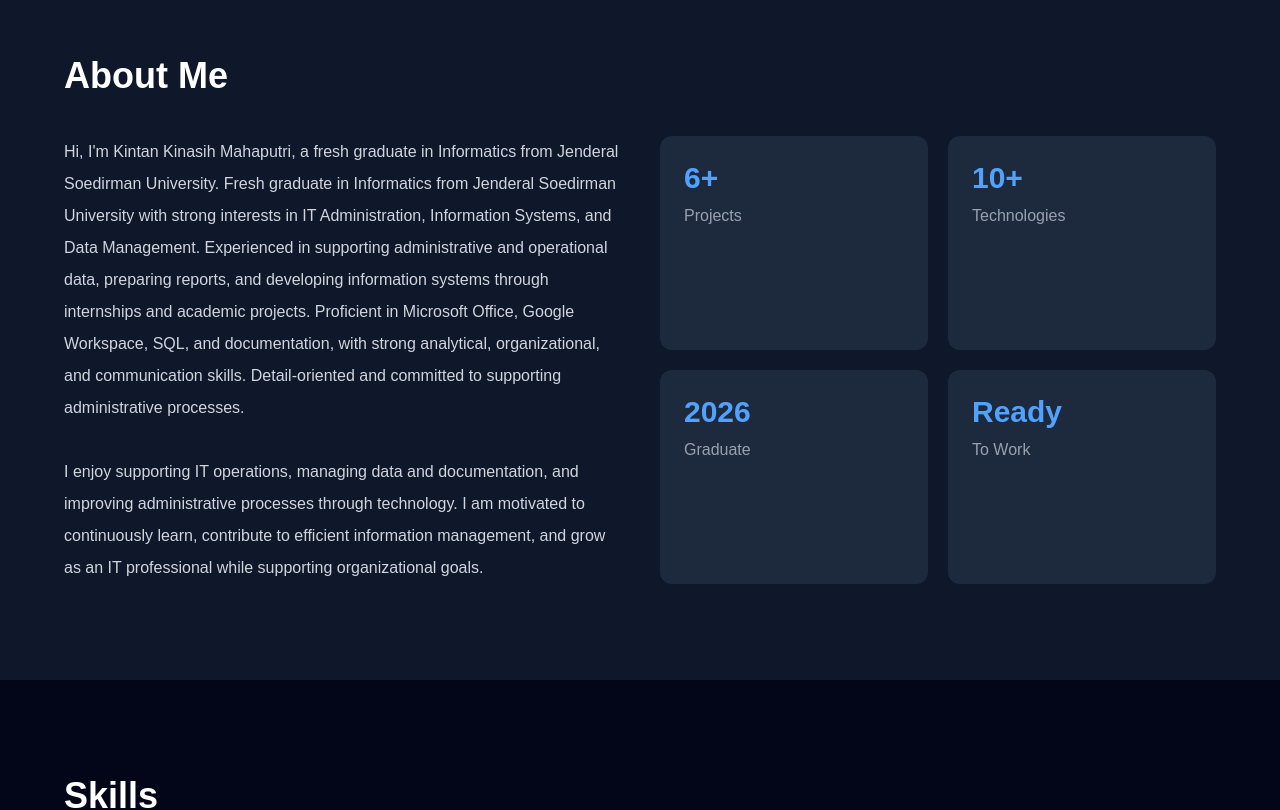
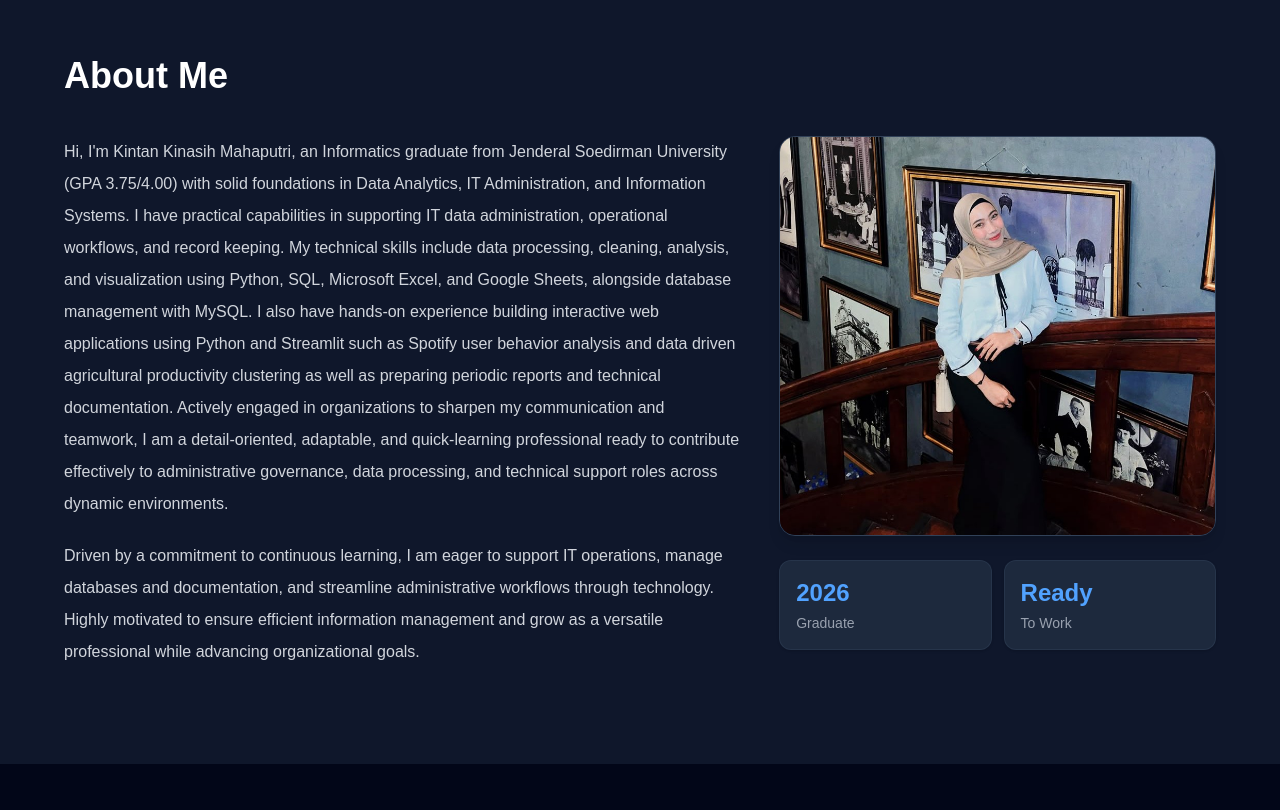
Before and after one commit to kintankmp1/portofolio-kintan, a Next.js app: page / in a window 1280 px wide. Shown: the part 840-1650 px from the top of the page. Built offline with nearby package versions, Linux system fonts and the light colour scheme.

Commit message:
Update portfolio content

```diff
--- a/app/components/About.tsx
+++ b/app/components/About.tsx
@@ -1,72 +1,54 @@
 export default function About() {
   return (
-    <section
-      id="about"
-      className="bg-slate-900 py-24 px-6 text-white"
-    >
+    <section id="about" className="bg-slate-900 py-24 px-6 text-white">
       <div className="max-w-6xl mx-auto">
 
         <h2 className="text-4xl font-bold mb-10">
           About Me
         </h2>
 
-        <div className="grid md:grid-cols-2 gap-10">
+        {/* Menggunakan grid-cols-5 untuk membuat rasio kolom Kiri (60%) dan Kanan (40%) */}
+        <div className="grid md:grid-cols-5 gap-10 items-start">
 
-          <div>
+          {/* KOLOM KIRI: Teks Deskripsi (Mengambil porsi 3 dari 5 kolom) */}
+          <div className="md:col-span-3 space-y-5">
             <p className="text-gray-300 leading-8">
-              Hi, I'm Kintan Kinasih Mahaputri, a fresh graduate in Informatics from Jenderal Soedirman University.
-              Fresh graduate in Informatics from Jenderal Soedirman University with strong interests in IT Administration, Information Systems, and Data Management.
-              Experienced in supporting administrative and operational data, preparing reports, and developing information systems through internships and academic projects.
-              Proficient in Microsoft Office, Google Workspace, SQL, and documentation, with strong analytical, organizational, and communication skills.
-              Detail-oriented and committed to supporting administrative processes.
-
-              <br /><br />
-              I enjoy supporting IT operations, managing data and documentation, and improving administrative processes through technology. I am motivated to continuously learn, contribute to efficient information management, and grow as an IT professional while supporting organizational goals.
+              Hi, I'm Kintan Kinasih Mahaputri, an Informatics graduate from Jenderal Soedirman University (GPA 3.75/4.00) with solid foundations in Data Analytics, IT Administration, and Information Systems.
+              I have practical capabilities in supporting IT data administration, operational workflows, and record keeping. My technical skills include data processing, cleaning, analysis, and visualization using Python, SQL, Microsoft Excel, and Google Sheets, alongside database management with MySQL.
+              I also have hands-on experience building interactive web applications using Python and Streamlit such as Spotify user behavior analysis and data driven agricultural productivity clustering as well as preparing periodic reports and technical documentation.
+              Actively engaged in organizations to sharpen my communication and teamwork, I am a detail-oriented, adaptable, and quick-learning professional ready to contribute effectively to administrative governance, data processing, and technical support roles across dynamic environments.
+            </p>
+            <p className="text-gray-300 leading-8">
+              Driven by a commitment to continuous learning, I am eager to support IT operations, manage databases and documentation, and streamline administrative workflows through technology. Highly motivated to ensure efficient information management and grow as a versatile professional while advancing organizational goals.
             </p>
           </div>
 
-          <div className="grid grid-cols-2 gap-5">
+          {/* KOLOM KANAN: Foto & Kotak Statistik (Mengambil porsi 2 dari 5 kolom) */}
+          <div className="md:col-span-2 flex flex-col gap-6">
 
-            <div className="bg-slate-800 rounded-xl p-6">
-              <h3 className="text-3xl font-bold text-blue-400">
-                6+
-              </h3>
-
-              <p className="mt-2 text-gray-400">
-                Projects
-              </p>
+            {/* Foto Profile */}
+            <div className="w-full">
+              <img
+                src="/images/kintann.jpeg"/* PENTING: Ganti dengan nama file foto Anda yang ada di folder public */
+                alt="Kintan Kinasih Mahaputri"
+                className="w-full h-[400px] object-cover object-center rounded-2xl shadow-lg border border-slate-700"
+              />
             </div>
 
-            <div className="bg-slate-800 rounded-xl p-6">
-              <h3 className="text-3xl font-bold text-blue-400">
-                10+
-              </h3>
+            {/* Kotak Statistik (Diperkecil: padding p-4, text-2xl, gap-3) */}
+            <div className="grid grid-cols-2 gap-3">
 
-              <p className="mt-2 text-gray-400">
-                Technologies
-              </p>
+              <div className="bg-slate-800 rounded-xl p-4 shadow-sm border border-slate-700/50">
+                <h3 className="text-2xl font-bold text-blue-400">2026</h3>
+                <p className="mt-1 text-sm text-gray-400">Graduate</p>
+              </div>
+
+              <div className="bg-slate-800 rounded-xl p-4 shadow-sm border border-slate-700/50">
+                <h3 className="text-2xl font-bold text-blue-400">Ready</h3>
+                <p className="mt-1 text-sm text-gray-400">To Work</p>
+              </div>
+
             </div>
-
-            <div className="bg-slate-800 rounded-xl p-6">
-              <h3 className="text-3xl font-bold text-blue-400">
-                2026
-              </h3>
-
-              <p className="mt-2 text-gray-400">
-                Graduate
-              </p>
-            </div>
-
-            <div className="bg-slate-800 rounded-xl p-6">
-              <h3 className="text-3xl font-bold text-blue-400">
-                Ready
-              </h3>
-
-              <p className="mt-2 text-gray-400">
-                To Work
-              </p>
-            </div>
-
           </div>
 
         </div>
--- a/app/components/Certificates.tsx
+++ b/app/components/Certificates.tsx
@@ -29,7 +29,7 @@ const certificates = [
   },
   {
     title: "Informatics Student Association",
-    issuer: " Staf - Student Resources Development Division",
+    issuer: "Staf - Student Resources Development Division",
     image: "/certificates/psdm.jpg",
   },
   {
@@ -67,7 +67,6 @@ const certificates = [
     issuer: "Event Division",
     image: "/certificates/imakaba.png",
   },
-
 ];
 
 export default function Certificates() {
@@ -84,12 +83,13 @@ export default function Certificates() {
 
         <div className="grid md:grid-cols-3 gap-6">
 
-          {certificates.map((certificate) => (
+          {certificates.map((certificate, index) => (
 
             <div
-              key={certificate.title}
-              className="rounded-xl bg-slate-900 border border-slate-700 p-6"
+              key={`${certificate.title}-${index}`}
+              className="rounded-xl bg-slate-900 border border-slate-700 p-6 flex flex-col justify-between"
             >
+              <div>
                 <Award
                   size={40}
                   className="text-blue-500 mb-5"
@@ -99,17 +99,20 @@ export default function Certificates() {
                   {certificate.title}
                 </h3>
 
-              <p className="text-gray-400 mt-2">
+                <p className="text-gray-400 mt-2 text-sm">
                   {certificate.issuer}
                 </p>
+              </div>
 
+              <div className="mt-4">
                 <Image
                   src={certificate.image}
                   alt={certificate.title}
                   width={400}
                   height={250}
-                className="rounded-lg object-cover mt-4"
+                  className="rounded-lg object-cover w-full h-48"
                 />
+              </div>
 
             </div>
 
--- a/app/components/Experience.tsx
+++ b/app/components/Experience.tsx
@@ -6,10 +6,10 @@ const experiences = [
     title: "Internship",
     company: "PT. Boga Indonesia Talenta",
     description: [
-      "Managed and processed daily orders from 9 outlets, ensuring timely order fulfillment and smooth operational workflows.",
-      "Maintained more than 300 daily transaction records using Microsoft Excel and Google Sheets, improving data accuracy and operational efficiency.",
-      "Prepared over 20 weekly reports and order summaries to support performance monitoring and management decision-making.",
-      "Designed UI/UX solutions for the Sales Admin application, enhancing usability and supporting business process efficiency.",
+      "Managed and processed daily digital orders from 9 outlets, ensuring timely fulfillment and smooth operational workflows.",
+      "Maintained over 300 daily transaction records using Microsoft Excel and Google Sheets, improving data accuracy and administrative efficiency.",
+      "Prepared over 20 weekly reports and order summaries to support operational performance monitoring and decision-making.",
+      "Designed UI/UX solutions and support documentation for the Sales Admin application, enhancing usability and business process efficiency.",
     ],
   },
   {
@@ -17,9 +17,9 @@ const experiences = [
     title: "Internship",
     company: "PT. Sharp Semiconductor Indonesia",
     description: [
-      "Developed a web-based employee management system used to manage employee records and administrative processes for 100+ employees, reducing manual data handling and improving operational efficiency.",
-      "Built and enhanced an inventory management application to improve inventory tracking and reporting efficiency.",
-      "Prepared technical documentation and supported IT administrative activities.",
+      "Developed and supported a web-based employee management system used to handle records and operational administrative processes for 100+ employees, reducing manual data handling.",
+      "Built and enhanced an inventory management application to optimize tracking, reporting efficiency, and IT administration support.",
+      "Prepared technical documentation and supported daily IT administrative activities and operational workflows.",
     ],
   },
 ];
--- a/app/components/Hero.tsx
+++ b/app/components/Hero.tsx
@@ -22,12 +22,11 @@ export default function Hero() {
           </h2>
 
           <p className="mt-2 text-blue-400">
-            IT Administration • Information Systems • Data Analyst
+            Data Analytics • IT Administration • Information Systems
           </p>
 
           <p className="mt-8 text-gray-400 leading-8">
-            Fresh graduate in Informatics from Jenderal Soedirman University with strong interests in IT Administration, Information Systems, and Data Management. Experienced in supporting administrative and operational data, preparing reports, and developing information systems through internships and academic projects.
-            Detail-oriented with a strong commitment to contributing effectively in a dynamic professional
+            Informatics graduate from Jenderal Soedirman University with strong expertise in Data Analytics, IT Administration, and Information Systems. Experienced in supporting digital operations, managing end-to-end data workflows, and developing web-based management applications. Detail-oriented and committed to ensuring data validity, system reliability, and operational excellence.
           </p>
 
           <div className="mt-10 flex gap-4">
```
Also changed, not shown: public/images/kintann.jpeg (added). Lines whose indentation alone changed are shown as unchanged.
